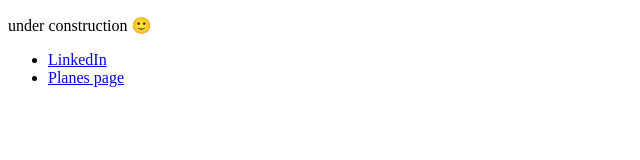
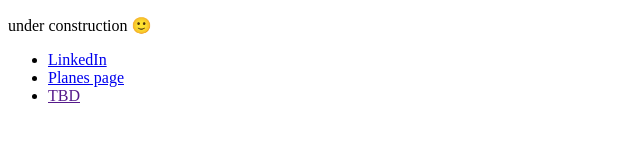
Before and after one commit to gzunigapadron/gzuniga.github.io, a plain HTML site: page index.html in a window 1280 px wide. Shown: the full height of the page, 0-640 px from the left. Drawn offline with Linux system fonts and the light colour scheme.

Commit message:
added link

```diff
--- a/index.html
+++ b/index.html
@@ -13,6 +13,7 @@
     <ul>
         <li><a href="https://www.linkedin.com/in/gustavozuniga/">LinkedIn</a></li>
         <li><a href="/AirplanesPage/index.html">Planes page</a></li>
+        <li><a href="">TBD</a></li>
     </ul>
 </body>
 
```
